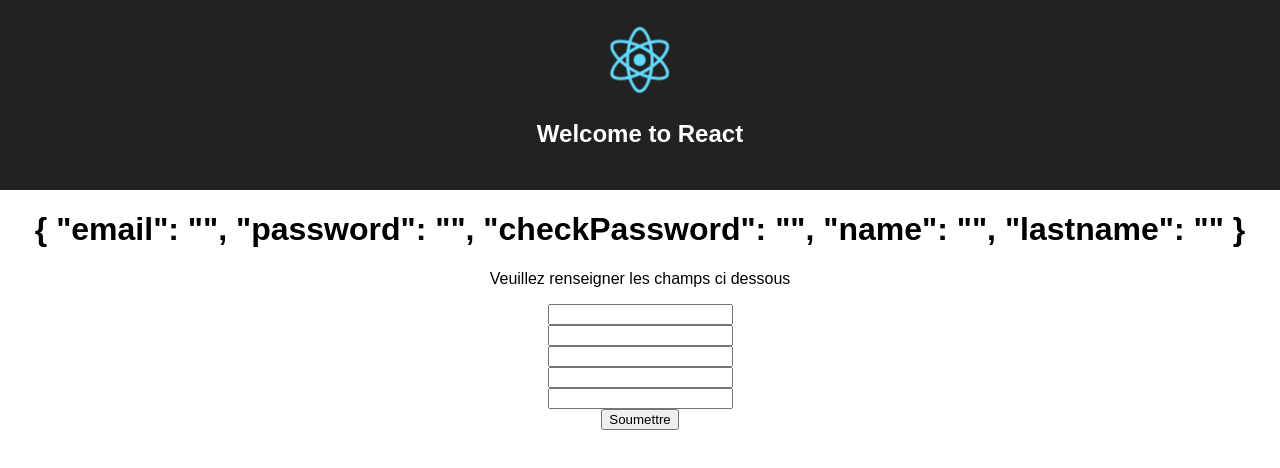
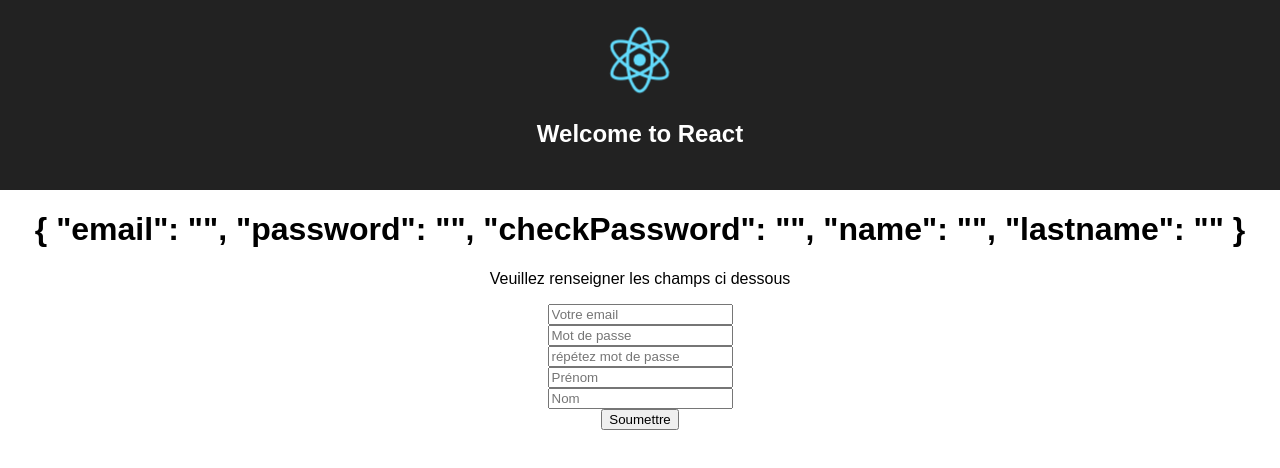
Before and after one commit to WildCodeSchool/LOdysseyDHomer-Toulouse, a React (Create React App) app in the folder front/: page / in a window 1280 px wide. Shown: the top 468 px of the page. Built offline with nearby package versions, Linux system fonts and the light colour scheme.

Commit message:
modifs visuelles

```diff
--- a/front/src/SignUp.js
+++ b/front/src/SignUp.js
@@ -38,11 +38,11 @@ class SignUp extends React.Component {
       <div>
         <h1>{etatFormulaire}</h1>
         <p>Veuillez renseigner les champs ci dessous</p>
-         <input type="email" name="email" value={this.state.value} onChange={this.updateEmailField} /><br />
-         <input type="password" name="password" value={this.state.value} onChange={this.updatePasswordField} /><br />
-         <input type="password" name="checkPassword" value={this.state.value} onChange={this.updateCheckPassword} /><br />
-         <input type="text" name="name" value={this.state.value} onChange={this.updateNameField} /><br />
-         <input type="text" name="lastname" value={this.state.value} onChange={this.updateLastnameField} /><br />
+         <input type="email" name="email" value={this.state.value} onChange={this.updateEmailField} placeholder="Votre email" /><br />
+         <input type="password" name="password" value={this.state.value} onChange={this.updatePasswordField} placeholder="Mot de passe" /><br />
+         <input type="password" name="checkPassword" value={this.state.value} onChange={this.updateCheckPassword} placeholder="répétez mot de passe" /><br />
+         <input type="text" name="name" value={this.state.value} onChange={this.updateNameField} placeholder="Prénom" /><br />
+         <input type="text" name="lastname" value={this.state.value} onChange={this.updateLastnameField} placeholder="Nom" /><br />
          <input type="submit" value="Soumettre" onClick={this.handlesubmit} />
       </div>)
   }
```
